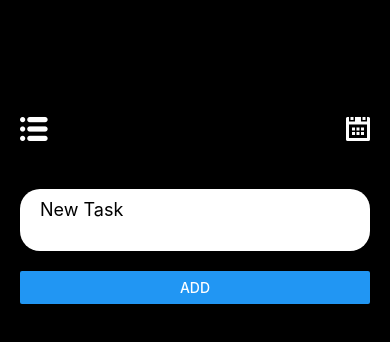
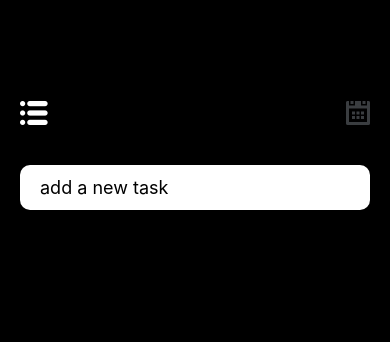
Before and after one commit to yses9296/ToDayDo, a React Native app: screen / in a window 390 px wide. Shown: the top 342 px of the page. Built offline with nearby package versions, Linux system fonts and the light colour scheme.

Commit message:
Styles ToDo list

```diff
--- a/App.js
+++ b/App.js
@@ -1,10 +1,12 @@
 import { useState } from 'react';
 import { StatusBar } from 'expo-status-bar';
-import { StyleSheet, View, Text, Button, Pressable, SafeAreaView, TextInput } from 'react-native';
+import { StyleSheet, View, Text, Pressable, TextInput, ScrollView, Dimensions  } from 'react-native';
 import CalendarView from './components/CalendarView';
 
 import { Fontisto } from '@expo/vector-icons';
 import { theme } from './colors.js';
+
+const { width: SCREEN_WIDTH } = Dimensions.get("window");
 
 export default function App() {
   const [activeTodo, setActiveTodo] = useState(true);
@@ -17,18 +19,14 @@ export default function App() {
   const [todoList, setTodoList] = useState({});
 
   const addTaskHandler = () => {
-    alert(task)
     if(task === "") {
       return
     }
-
     const newTodoList = {...todoList, [Date.now()]: {text: task} }
     setTodoList(newTodoList)
-
     //reset
     setTask('');
   }
-console.log(todoList)
 
   return (
     <View style={styles.container}>
@@ -36,14 +34,10 @@ console.log(todoList)
 
       <View style={styles.header}>
         <Pressable onPress={clickTodo}>
-          <Text style={{...styles.headerText, color: activeTodo ? theme.white : theme.grey}}>
-            <Fontisto name="nav-icon-list-a" size={24} color="white" />
-          </Text>
+            <Fontisto name="nav-icon-list-a" size={24} color={activeTodo ? theme.white : theme.grey} />
         </Pressable>
         <Pressable onPress={clickCalendar}>
-          <Text style={{...styles.headerText, color: !activeTodo ? theme.white : theme.grey}}>
-            <Fontisto name="calendar" size={24} color="white" />
-          </Text>
+            <Fontisto name="calendar" size={24} color={!activeTodo ? theme.white : theme.grey} />
         </Pressable>
       </View>
 
@@ -54,13 +48,22 @@ console.log(todoList)
             onChangeText={text => onChangeText(text)}
             onSubmitEditing={addTaskHandler}
             value={task}
-            multiline
-            placeholder= 'New Task'
+            placeholder= 'add a new task'
+            returnKeyType='done'
           />
-          <Button
-            onPress={addTaskHandler}
-            title="Add"
-          />
+          {/* <View style={{alignItems: 'center'}}>
+            <Pressable onPress={addTaskHandler} style={styles.addBtn}>
+              <Text style={styles.addText}>Add</Text>
+            </Pressable>
+          </View> */}
+
+          <ScrollView>
+            {Object.keys(todoList).map( key =>
+              (<View style={styles.task}>
+                <Text style={styles.taskText}>{todoList[key].text}</Text>
+              </View>)
+            )}
+          </ScrollView>
         </View>
       ) : ( <CalendarView/> )}
 
@@ -89,11 +92,39 @@ const styles = StyleSheet.create({
 
   taskInput: {
     backgroundColor: theme.white,
-    borderRadius: 20,
-    paddingVertical: 10,
+    borderRadius: 10,
+    paddingVertical: 12,
     paddingHorizontal: 20,
     marginVertical: 20,
-    fontSize: 18
+    fontSize: 18,
+  },
+
+  // addBtn: {
+  //   width: SCREEN_WIDTH/2,
+  //   alignItems: 'center',
+  //   justifyContent: 'center',
+  //   borderRadius: 4,
+  //   elevation: 3,
+  //   backgroundColor: theme.grey,
+  //   marginBottom: 30
+  // },
+  // addText: {
+  //   color: '#fff',
+  //   textAlign: 'center',
+  //   paddingVertical: 10,
+  // },
+
+  task: {
+    backgroundColor: theme.toDoBg,
+    marginBottom: 10,
+    paddingVertical: 20,
+    paddingHorizontal: 40,
+    borderRadius: 5
+  },
+  taskText: {
+    color: theme.white,
+    fontSize: 18,
+    fontWeight: '500'
   },
 
 });
--- a/colors.js
+++ b/colors.js
@@ -1,5 +1,6 @@
 export const theme = {
     bg: '#000',
     white: '#fff',
-    grey: '#3A3D40'
+    grey: '#3A3D40',
+    toDoBg: "#1A1C20",
 }
--- a/components/CalendarView.js
+++ b/components/CalendarView.js
@@ -2,7 +2,6 @@ import React, { useState } from 'react';
 import { StyleSheet, View, Text, TextInput, Button } from 'react-native';
 import { format } from "date-fns";
 import { Calendar } from "react-native-calendars";
-import uuid from 'react-native-uuid';
 import { theme } from '../colors';
 
 const CalendarView = () => {
```
